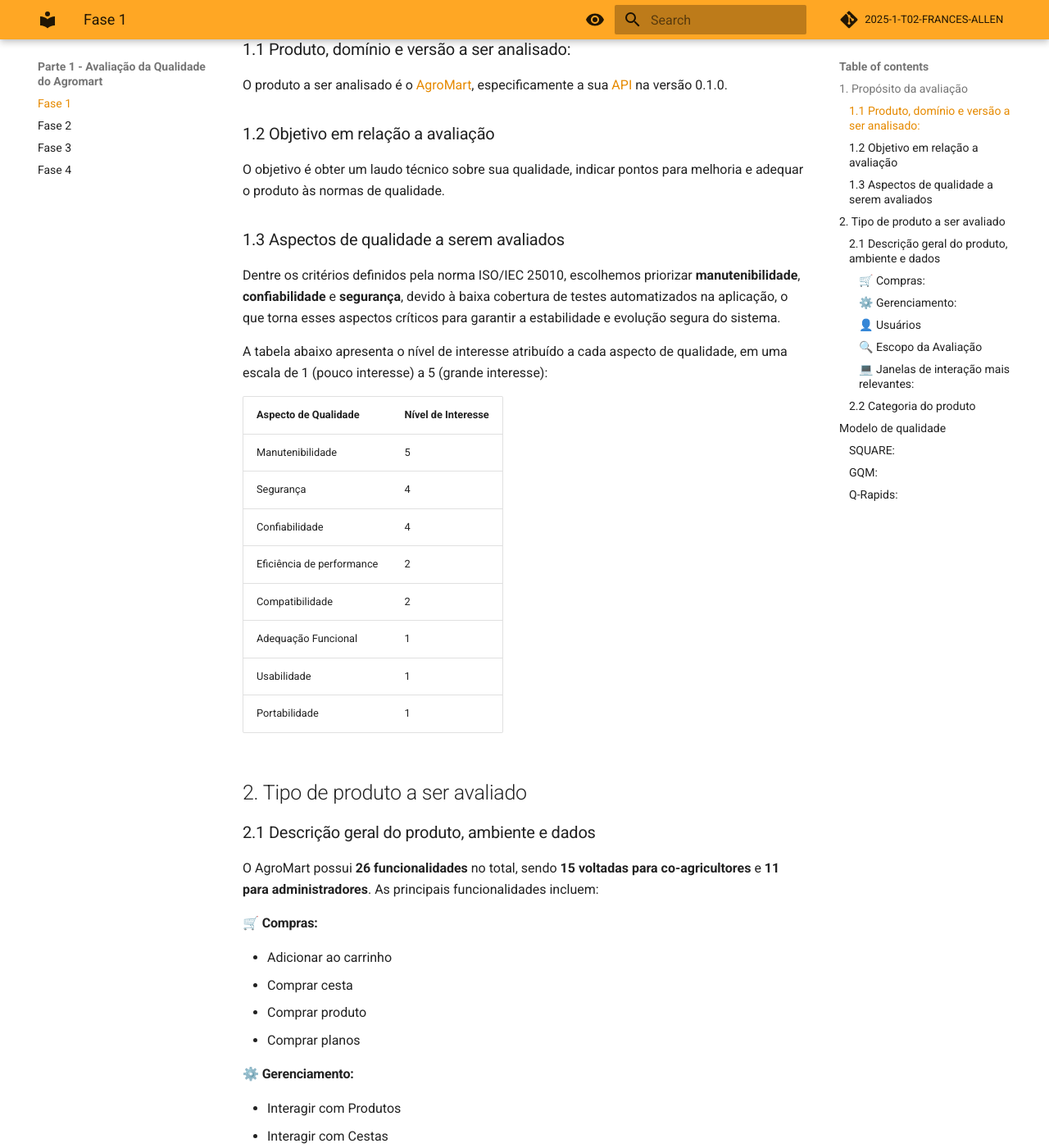
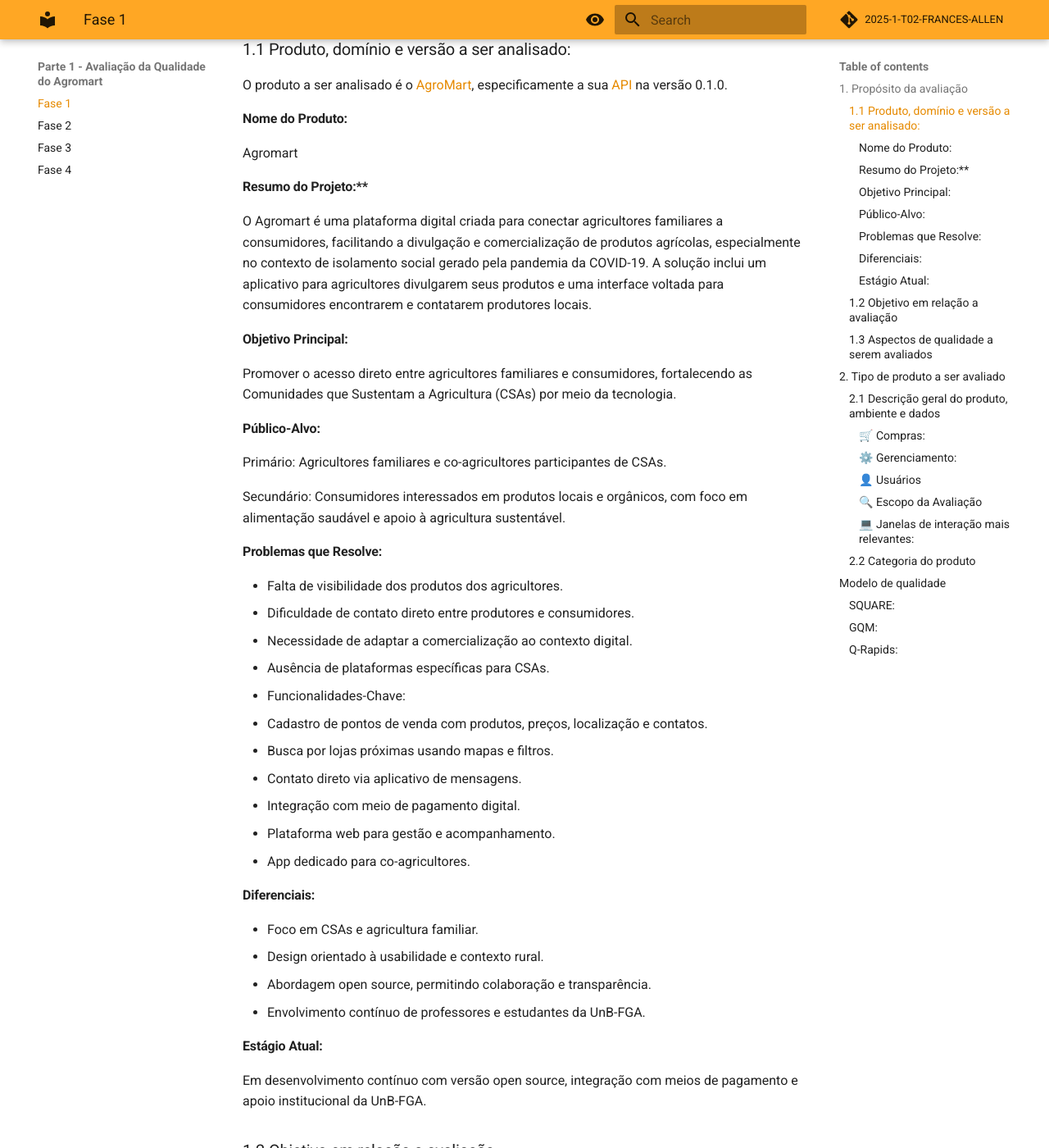
Before and after one commit to FCTE-Qualidade-de-Software-1/2025-1-T02-FRANCES-ALLEN, an MkDocs documentation site: the page built from docs/parte1/fase1.md, in a window 1280 px wide and 1400 px high, scrolled down 234 px. Shown: the whole window at 82% size. Built offline with MkDocs 1.6.1 and Material for MkDocs 9.7.7, drawn with Linux system fonts in a browser that asks for light colours; comment, search, counter and statistics services are not loaded.

Commit message:
alteracoes finais

```diff
--- a/docs/parte1/fase1.md
+++ b/docs/parte1/fase1.md
@@ -5,6 +5,45 @@
 ### 1.1 Produto, domínio e versão a ser analisado:
 
 O produto a ser analisado é o [AgroMart](https://agromart.github.io/docs/), especificamente a sua [API](https://github.com/AgroMart/api) na versão 0.1.0.
+
+#### Nome do Produto:
+Agromart
+
+#### Resumo do Projeto:**
+O Agromart é uma plataforma digital criada para conectar agricultores familiares a consumidores, facilitando a divulgação e comercialização de produtos agrícolas, especialmente no contexto de isolamento social gerado pela pandemia da COVID-19. A solução inclui um aplicativo para agricultores divulgarem seus produtos e uma interface voltada para consumidores encontrarem e contatarem produtores locais.
+
+#### Objetivo Principal:
+Promover o acesso direto entre agricultores familiares e consumidores, fortalecendo as Comunidades que Sustentam a Agricultura (CSAs) por meio da tecnologia.
+
+#### Público-Alvo:
+
+Primário: Agricultores familiares e co-agricultores participantes de CSAs.
+
+Secundário: Consumidores interessados em produtos locais e orgânicos, com foco em alimentação saudável e apoio à agricultura sustentável.
+
+#### Problemas que Resolve:
+
+- Falta de visibilidade dos produtos dos agricultores.
+- Dificuldade de contato direto entre produtores e consumidores.
+- Necessidade de adaptar a comercialização ao contexto digital.
+- Ausência de plataformas específicas para CSAs.
+- Funcionalidades-Chave:
+- Cadastro de pontos de venda com produtos, preços, localização e contatos.
+- Busca por lojas próximas usando mapas e filtros.
+- Contato direto via aplicativo de mensagens.
+- Integração com meio de pagamento digital.
+- Plataforma web para gestão e acompanhamento.
+- App dedicado para co-agricultores.
+
+#### Diferenciais:
+
+- Foco em CSAs e agricultura familiar.
+- Design orientado à usabilidade e contexto rural.
+- Abordagem open source, permitindo colaboração e transparência.
+- Envolvimento contínuo de professores e estudantes da UnB-FGA.
+
+#### Estágio Atual:
+Em desenvolvimento contínuo com versão open source, integração com meios de pagamento e apoio institucional da UnB-FGA.
 
 ### 1.2 Objetivo em relação a avaliação
 
```
Also changed, not shown: docs/parte1/fase2.md (+5 -5 lines), docs/parte1/fase3.md (+0 -4 lines), docs/parte1/fase4.md (+16 -2 lines), docs/parte2/charts/commitadoVsComplet.js (+37 -37 lines), docs/parte2/charts/cumulativoFlow.js (+51 -51 lines).
